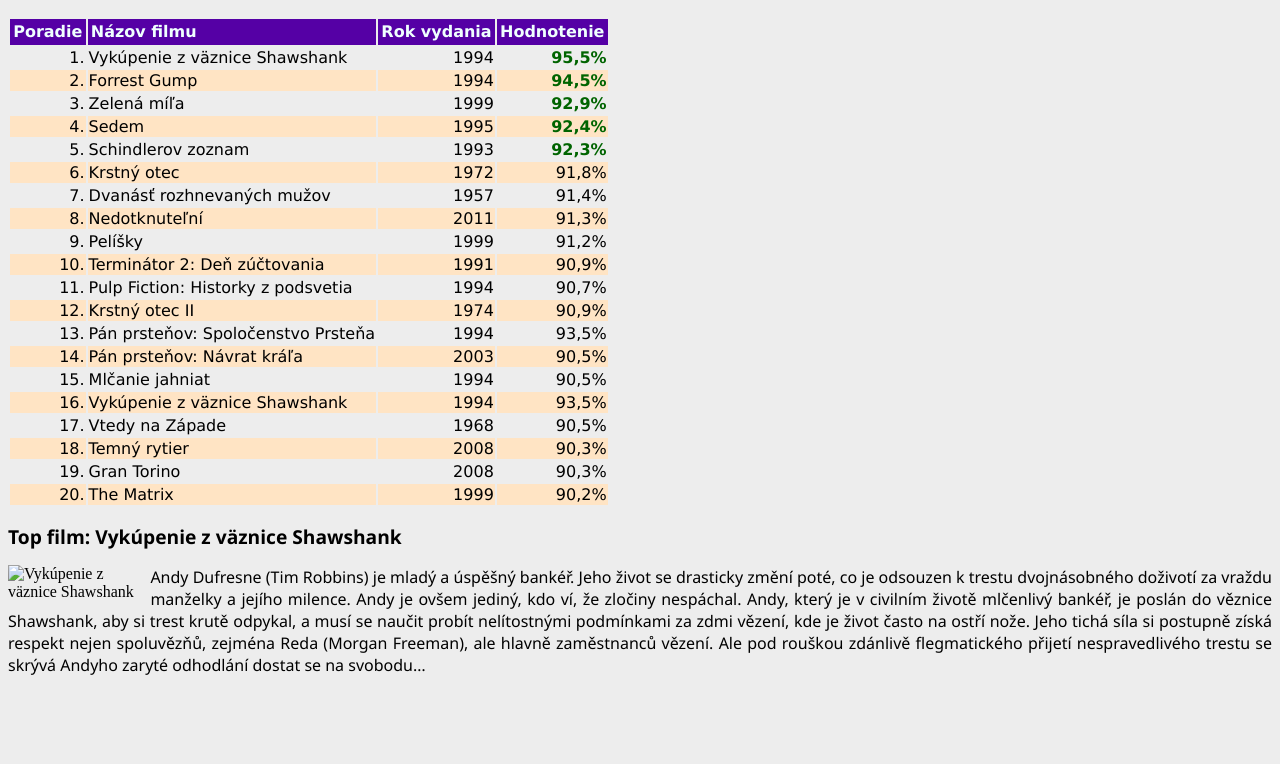
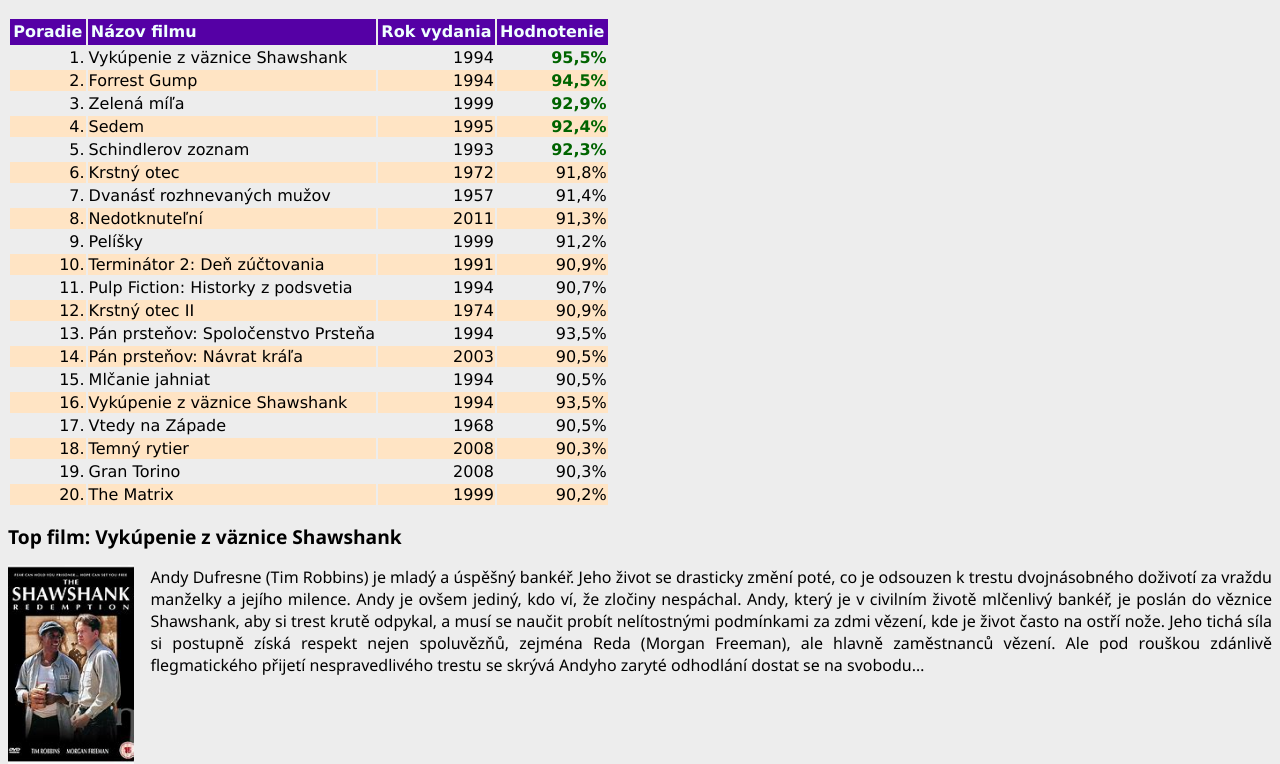
Before and after one commit to marioavaj/1-3-1, a plain HTML site: page Pages/rebricek_fimov.html in a window 1280 px wide. Shown: the part 137-901 px from the top of the page. Before the commit the page ends 873 px from the top, so only its background shows below. Drawn offline with Linux system fonts and the light colour scheme; the site is published under a folder, as on GitHub Pages, so addresses that start at the root find nothing.

Commit message:
Update rebricek_fimov.html

```diff
--- a/Pages/rebricek_fimov.html
+++ b/Pages/rebricek_fimov.html
@@ -223,7 +223,7 @@
 
     </table>
     <h2>Top film: Vykúpenie z väznice Shawshank</h2>
-    <img class="obrazok" src="/Images/VykupeniezVazniceShawshank.jpg" alt="Vykúpenie z väznice Shawshank">
+    <img class="obrazok" src="../Images/VykupeniezVazniceShawshank.jpg" alt="Vykúpenie z väznice Shawshank">
         <p>Andy Dufresne (Tim Robbins) je mladý a úspěšný bankéř. Jeho život se drasticky změní poté, co je odsouzen k trestu dvojnásobného doživotí za vraždu manželky a jejího milence. Andy je ovšem jediný, kdo ví, že zločiny nespáchal. Andy, který je v civilním životě mlčenlivý bankéř, je poslán do věznice Shawshank, aby si trest krutě odpykal, a musí se naučit probít nelítostnými podmínkami za zdmi vězení, kde je život často na ostří nože. Jeho tichá síla si postupně získá respekt nejen spoluvězňů, zejména Reda (Morgan Freeman), ale hlavně zaměstnanců vězení. Ale pod rouškou zdánlivě flegmatického přijetí nespravedlivého trestu se skrývá Andyho zaryté odhodlání dostat se na svobodu…</p>
         <br>
         <br>
```
